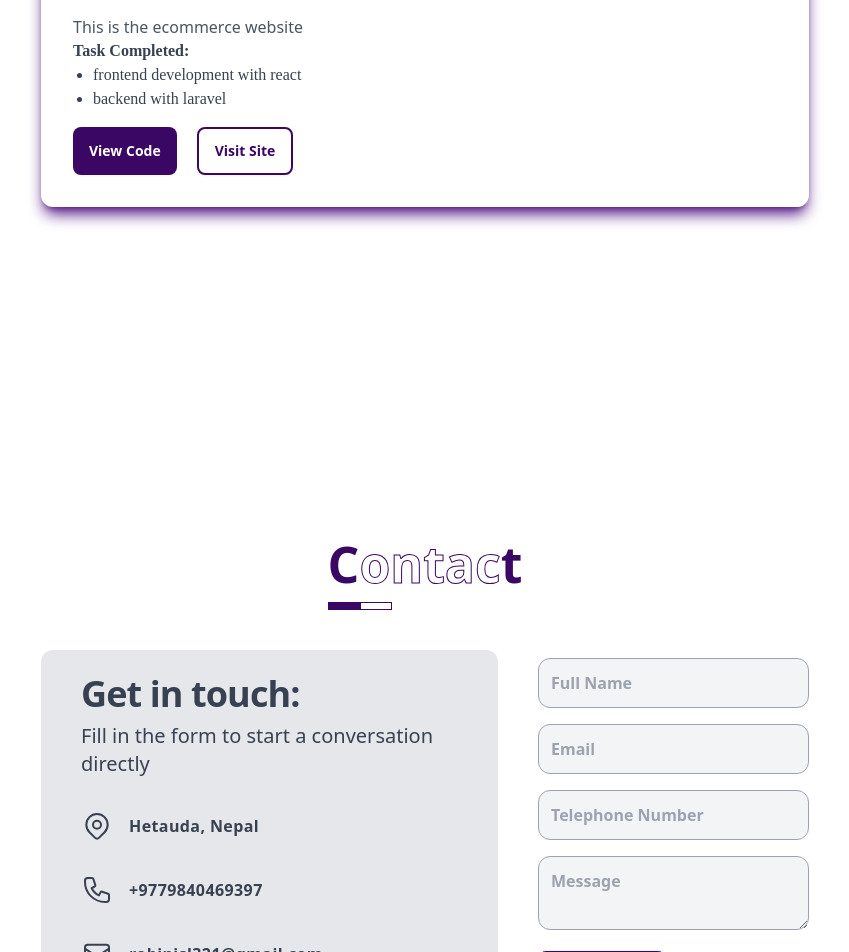
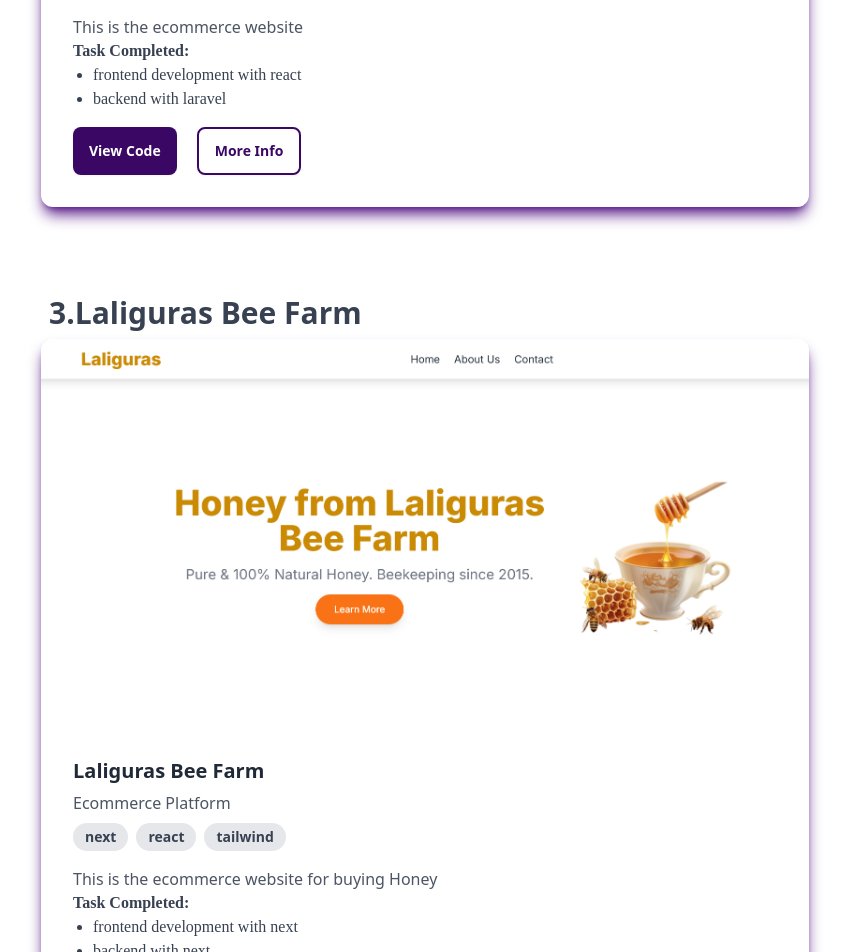
Before and after one commit to Rabin18Glan/rabin18glan.github.io, a React (Vite) app: page / in a window 1280 px wide. Shown: the part 6560-7512 px from the top of the page, without its empty margins (215-1064 px from the left). Built offline with nearby package versions, Linux system fonts and the light colour scheme.

Commit message:
new project added

```diff
--- a/src/features/projects/data/projectListData.ts
+++ b/src/features/projects/data/projectListData.ts
@@ -20,14 +20,14 @@ export const ProjectListData:ProjectProps[]=[{
     projectType:'Personal',
     name:"Chat app",
     type:'Chat',
-    technologiesUsed:['react','laravel','mysql'],
+    technologiesUsed:['react','node','mongodb','express','tailwind'],
     images:['/chat.png'],
     description:"This is a simple chat app build using React, Node/Express and MongoDB. This project is for learning React and Socket.io",
     taskCompleted:['frontend development with React','backend with Node/Express','client side and server side validations','Sockect.io connection between client and server'],
     urlBtnLinks:[
         {
             name:"View Code",
-            link:''
+            link:'https://github.com/Rabin18Glan/MERN-simple-chat-app'
         },
         {
             name:"More Info",
@@ -42,7 +42,7 @@ export const ProjectListData:ProjectProps[]=[{
     projectType:'Personal',
     name:"Maruni Suppliers",
     type:'Ecommerce Platform',
-    technologiesUsed:['react','laravel','mysql'],
+    technologiesUsed:['react','laravel','mysql','tailwind','php','javascript'],
     images:['/react-laravel.png'],
     description:`This is the ecommerce website `,
     taskCompleted:['frontend development with react','backend with laravel'],
@@ -50,12 +50,33 @@ export const ProjectListData:ProjectProps[]=[{
     [
         {
             name:'View Code',
-            link:''
+            link:'https://github.com/Rabin18Glan/react-laravel-ecom-project'
         },
         {
-            name:"Visit Site",
+            name:"More Info",
             link:''
         }
     ]
 
+  },{
+    id:3,
+    projectType:'',
+    name:"Laliguras Bee Farm",
+    type:'Ecommerce Platform',
+    technologiesUsed:['next','react','tailwind'],
+    images:['/laliguras.png'],
+    description:`This is the ecommerce website for buying Honey `,
+    taskCompleted:['frontend development with next','backend with next'],
+    urlBtnLinks:
+    [
+        {
+            name:'View Code',
+            link:'https://github.com/Rabin18Glan/laliguras'
+        },
+        {
+            name:"Visit Site",
+            link:'https://rabin18glan.github.io/laliguras/'
+        }
+    ]
+
   }];
```
Also changed, not shown: public/laliguras.png (added).
